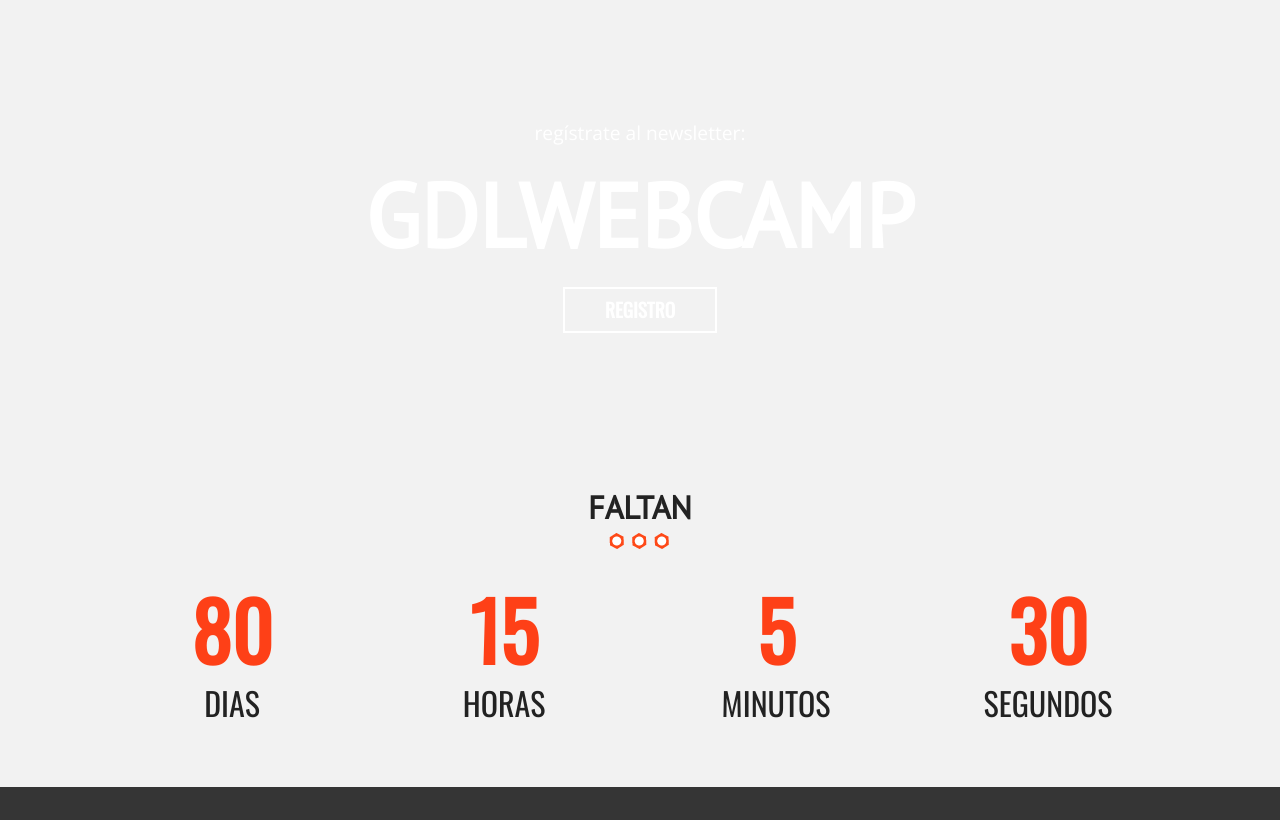
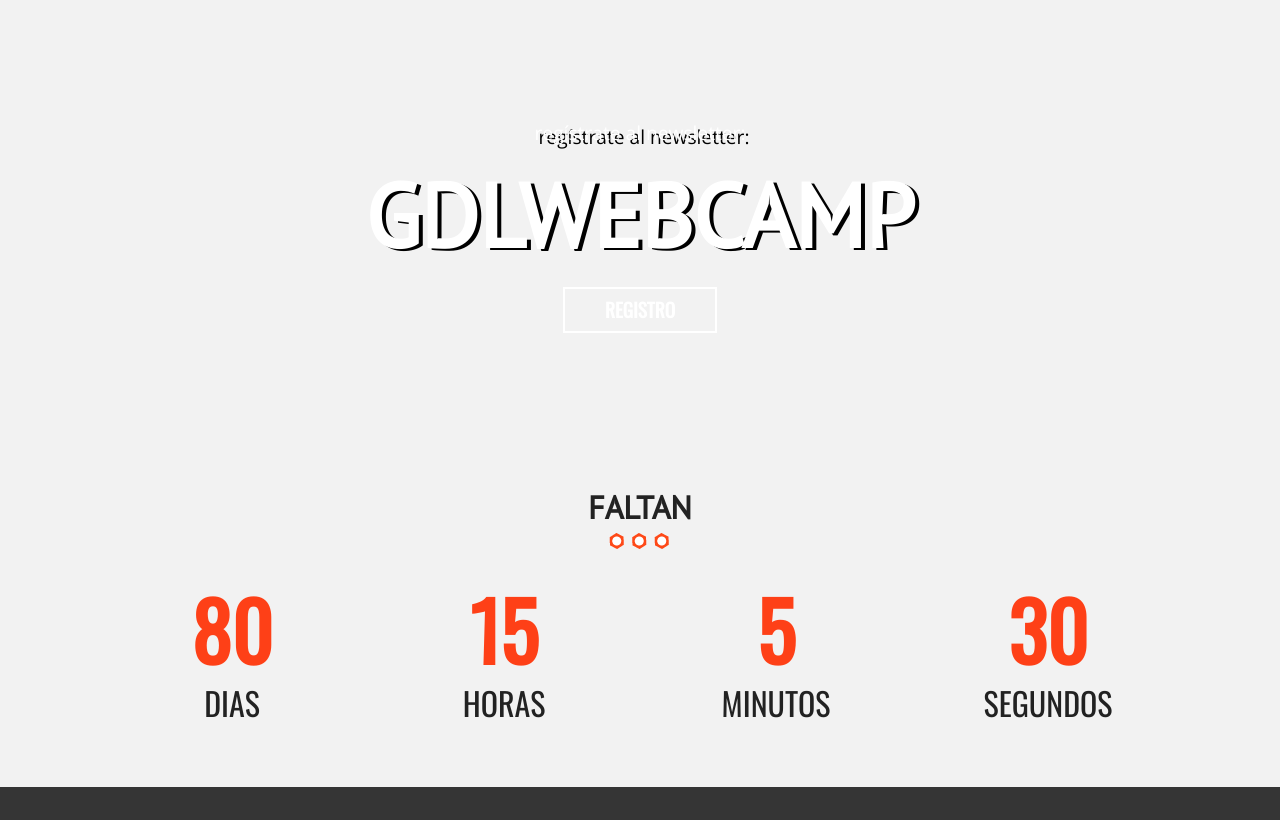
Before and after one commit to martincou29/ConferenciaWeb, a website built with Parcel: page index.html in a window 1280 px wide. Shown: the part 4840-5660 px from the top of the page. Built offline with nearby package versions, Linux system fonts and the light colour scheme.

Commit message:
Shadows to newsletter

```diff
--- a/css/main.css
+++ b/css/main.css
@@ -792,6 +792,7 @@ div.newsletter .contenido {
 div.newsletter .contenido p {
   font-size: 1.2em;
   text-transform: lowercase;
+  text-shadow: 4px 4px #000;
 }
 
 div.newsletter .contenido h3 {
@@ -800,6 +801,7 @@ div.newsletter .contenido h3 {
   font-family: var(--font-PTSans);
   font-size: 7vw;
   margin-bottom: 20px;
+  text-shadow: 4px 2px #000;
 }
 
 /* Cuenta regresiva */
--- a/index.html
+++ b/index.html
@@ -286,7 +286,7 @@
 
   <div class="newsletter parallax">
     <div class="contenido container">
-      <p>regístrate al newsletter:</p>
+      <p>Regístrate al NewsLetter:</p>
       <h3>GdlWebCamp</h3>
       <a href="#" class="button transparente">Registro</a>
     </div>
```
